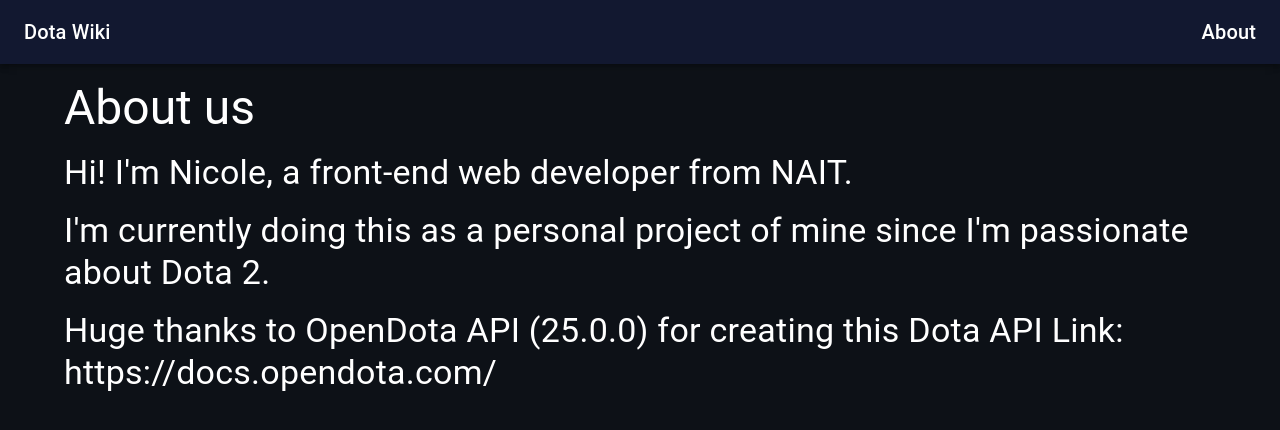
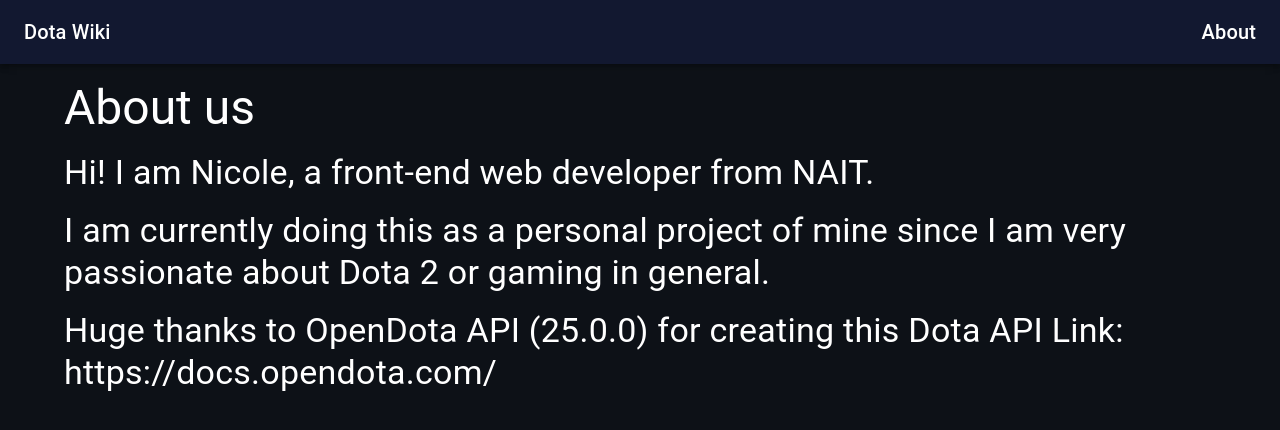
Before and after one commit to njdpadlan/DotaWiki, a Next.js app: page /about in a window 1280 px wide. Shown: the top 430 px of the page. Built offline with nearby package versions, Linux system fonts and the light colour scheme.

Commit message:
fix errors in vercel deployment

```diff
--- a/next.config.js
+++ b/next.config.js
@@ -1,6 +1,9 @@
 /** @type {import('next').NextConfig} */
 const nextConfig = {
   reactStrictMode: false,
+    images: {
+    domains: ["cdn.cloudflare.steamstatic.com"],
+  },
 }
 
 module.exports = nextConfig
--- a/pages/about.js
+++ b/pages/about.js
@@ -24,10 +24,10 @@ export default function Home() {
             About us
           </Typography>
           <Typography variant="h4" style={{ color: "white", marginBottom: "1rem"  }}>
-            Hi! I'm Nicole, a front-end web developer from NAIT.
+            Hi! I am Nicole, a front-end web developer from NAIT.
           </Typography>
           <Typography variant="h4" style={{ color: "white", marginBottom: "1rem"  }}>
-            I'm currently doing this as a personal project of mine since I'm passionate about Dota 2.
+            I am currently doing this as a personal project of mine since I am very passionate about Dota 2 or gaming in general.
           </Typography>
           <Typography variant="h4" style={{ color: "white" }}>
             Huge thanks to OpenDota API (25.0.0) for creating this Dota API Link: https://docs.opendota.com/
```
Also changed, not shown: pages/heroes/[id].js (+11 -8 lines).
